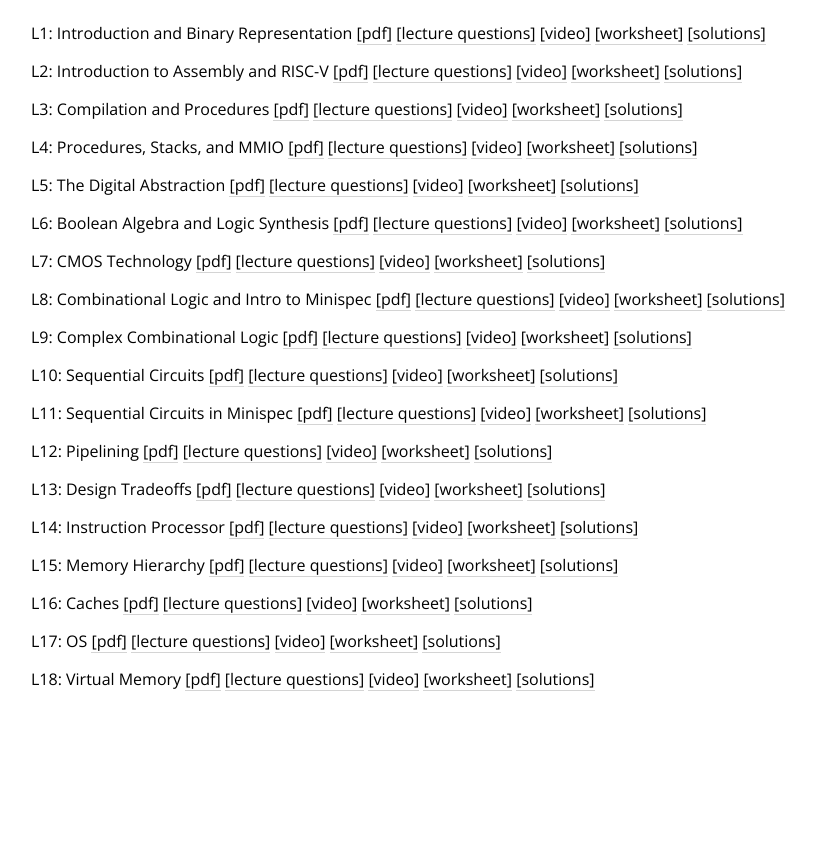
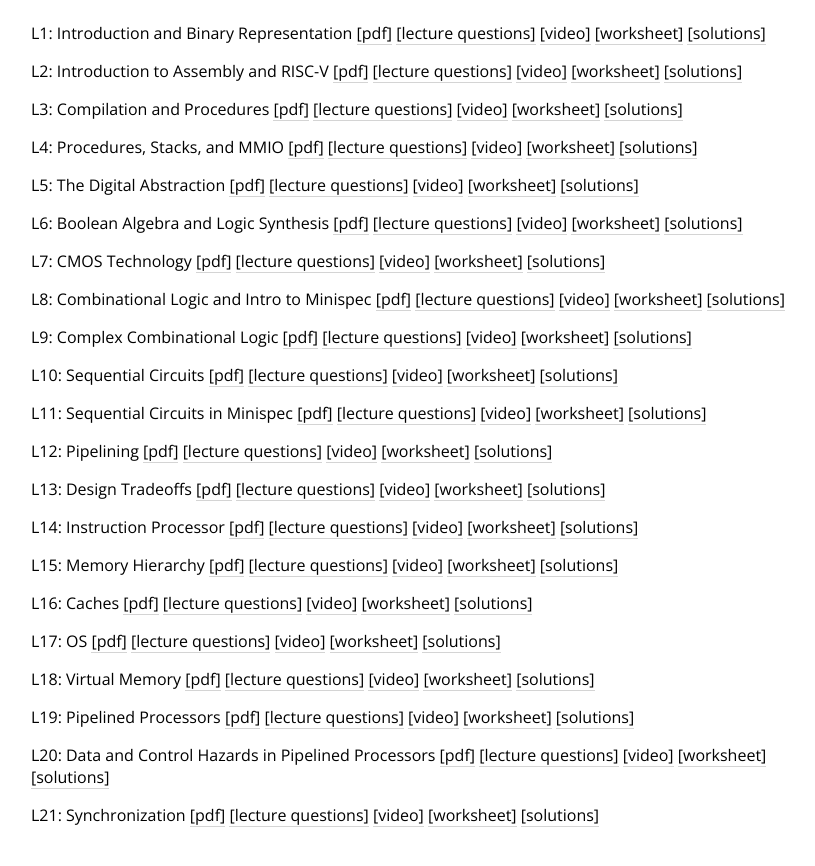
Before and after one commit to chenxuhao/chenxuhao.github.io, a Jekyll site: the page computer-organization/index.html, which Jekyll copies as it is, in a window 1280 px wide and 900 px high, scrolled down 1262 px. Shown: the top 866 px of the window, without its empty margins (249-1064 px from the left). Built offline with Jekyll 4.4.1, drawn with Linux system fonts in a browser that asks for light colours; before the commit the page ends 2026 px from its top, so only the background shows below that.

Commit message:
update computer organization

```diff
--- a/computer-organization/index.html
+++ b/computer-organization/index.html
@@ -143,13 +143,16 @@ worth 20 points.</p>
 <p>L9: Complex Combinational Logic <a href="lectures/L09.pdf">[pdf]</a> <a href="questions/L9">[lecture questions]</a> <a href="https://www.dropbox.com/sh/685rqluhojgtw1i/AAAU_jeQJ0rBOs_QyN4IJ16-a?dl=0&amp;preview=6.004-2022-Mar-08-Tue.mp4">[video]</a> <a href="lectures/L09.worksheet.pdf">[worksheet]</a> <a href="lectures/L09.ws_solutions.pdf">[solutions]</a></p>
 <p>L10: Sequential Circuits <a href="lectures/L10.pdf">[pdf]</a> <a href="questions/L10">[lecture questions]</a> <a href="https://www.dropbox.com/sh/685rqluhojgtw1i/AAAU_jeQJ0rBOs_QyN4IJ16-a?dl=0&amp;preview=6.004-2022-Mar-10-Thu.mp4">[video]</a> <a href="lectures/L10.worksheet.pdf">[worksheet]</a> <a href="lectures/L10.ws_solutions.pdf">[solutions]</a></p>
 <p>L11: Sequential Circuits in Minispec <a href="lectures/L11.pdf">[pdf]</a> <a href="questions/L11">[lecture questions]</a> <a href="https://www.dropbox.com/sh/685rqluhojgtw1i/AAAU_jeQJ0rBOs_QyN4IJ16-a?dl=0&amp;preview=6.004-2022-Mar-15-Tue.mp4">[video]</a> <a href="lectures/L11.worksheet.pdf">[worksheet]</a> <a href="lectures/L11.ws_solutions.pdf">[solutions]</a></p>
-<p>L12: Pipelining <a href="lectures/L12.pdf">[pdf]</a> <a href="lectures/questions/L18">[lecture questions]</a> <a href="">[video]</a> <a href="lectures/L12.worksheet.pdf">[worksheet]</a> <a href="lectures/L12.ws_solutions.pdf">[solutions]</a></p>
-<p>L13: Design Tradeoffs <a href="lectures/L13.pdf">[pdf]</a> <a href="lectures/questions/L18">[lecture questions]</a> <a href="">[video]</a> <a href="lectures/L13.worksheet.pdf">[worksheet]</a> <a href="lectures/L13.ws_solutions.pdf">[solutions]</a></p>
-<p>L14: Instruction Processor <a href="lectures/L14.pdf">[pdf]</a> <a href="lectures/questions/L18">[lecture questions]</a> <a href="">[video]</a> <a href="lectures/L14.worksheet.pdf">[worksheet]</a> <a href="lectures/L14.ws_solutions.pdf">[solutions]</a></p>
-<p>L15: Memory Hierarchy <a href="lectures/L15.pdf">[pdf]</a> <a href="lectures/questions/L18">[lecture questions]</a> <a href="">[video]</a> <a href="lectures/L15.worksheet.pdf">[worksheet]</a> <a href="lectures/L15.ws_solutions.pdf">[solutions]</a></p>
-<p>L16: Caches <a href="lectures/L16.pdf">[pdf]</a> <a href="lectures/questions/L16">[lecture questions]</a> <a href="">[video]</a> <a href="lectures/L16.worksheet.pdf">[worksheet]</a> <a href="lectures/L16.ws_solutions.pdf">[solutions]</a></p>
-<p>L17: OS <a href="lectures/L17.pdf">[pdf]</a> <a href="lectures/questions/L17">[lecture questions]</a> <a href="">[video]</a> <a href="lectures/L17.worksheet.pdf">[worksheet]</a> <a href="lectures/L17.ws_solutions.pdf">[solutions]</a></p>
-<p>L18: Virtual Memory <a href="lectures/L18.pdf">[pdf]</a> <a href="lectures/questions/L18">[lecture questions]</a> <a href="">[video]</a> <a href="lectures/L18.worksheet.pdf">[worksheet]</a> <a href="lectures/L18.ws_solutions.pdf">[solutions]</a></p>
+<p>L12: Pipelining <a href="lectures/L12.pdf">[pdf]</a> <a href="lectures/questions/L18">[lecture questions]</a> <a href="https://www.dropbox.com/sh/685rqluhojgtw1i/AAAU_jeQJ0rBOs_QyN4IJ16-a?dl=0&amp;preview=6.004-2022-Mar-17-Thu.mp4">[video]</a> <a href="lectures/L12.worksheet.pdf">[worksheet]</a> <a href="lectures/L12.ws_solutions.pdf">[solutions]</a></p>
+<p>L13: Design Tradeoffs <a href="lectures/L13.pdf">[pdf]</a> <a href="lectures/questions/L18">[lecture questions]</a> <a href="https://www.dropbox.com/sh/685rqluhojgtw1i/AAAU_jeQJ0rBOs_QyN4IJ16-a?dl=0&amp;preview=6.004-2022-Mar-29-Tue.mp4">[video]</a> <a href="lectures/L13.worksheet.pdf">[worksheet]</a> <a href="lectures/L13.ws_solutions.pdf">[solutions]</a></p>
+<p>L14: Instruction Processor <a href="lectures/L14.pdf">[pdf]</a> <a href="lectures/questions/L18">[lecture questions]</a> <a href="https://www.dropbox.com/sh/685rqluhojgtw1i/AAAU_jeQJ0rBOs_QyN4IJ16-a?dl=0&amp;preview=6.004-2022-Mar-31-Thu.mp4">[video]</a> <a href="lectures/L14.worksheet.pdf">[worksheet]</a> <a href="lectures/L14.ws_solutions.pdf">[solutions]</a></p>
+<p>L15: Memory Hierarchy <a href="lectures/L15.pdf">[pdf]</a> <a href="lectures/questions/L18">[lecture questions]</a> <a href="https://www.dropbox.com/sh/685rqluhojgtw1i/AAAU_jeQJ0rBOs_QyN4IJ16-a?dl=0&amp;preview=6.004-2022-Apr-05-Tue.mp4">[video]</a> <a href="lectures/L15.worksheet.pdf">[worksheet]</a> <a href="lectures/L15.ws_solutions.pdf">[solutions]</a></p>
+<p>L16: Caches <a href="lectures/L16.pdf">[pdf]</a> <a href="lectures/questions/L16">[lecture questions]</a> <a href="https://www.dropbox.com/sh/685rqluhojgtw1i/AAAU_jeQJ0rBOs_QyN4IJ16-a?dl=0&amp;preview=6.004-2022-Apr-07-Thu.mp4">[video]</a> <a href="lectures/L16.worksheet.pdf">[worksheet]</a> <a href="lectures/L16.ws_solutions.pdf">[solutions]</a></p>
+<p>L17: OS <a href="lectures/L17.pdf">[pdf]</a> <a href="lectures/questions/L17">[lecture questions]</a> <a href="https://www.dropbox.com/sh/685rqluhojgtw1i/AAAU_jeQJ0rBOs_QyN4IJ16-a?dl=0&amp;preview=6.004-2022-Apr-12-Tue.mp4">[video]</a> <a href="lectures/L17.worksheet.pdf">[worksheet]</a> <a href="lectures/L17.ws_solutions.pdf">[solutions]</a></p>
+<p>L18: Virtual Memory <a href="lectures/L18.pdf">[pdf]</a> <a href="lectures/questions/L18">[lecture questions]</a> <a href="https://www.dropbox.com/sh/685rqluhojgtw1i/AAAU_jeQJ0rBOs_QyN4IJ16-a?dl=0&amp;preview=6.004-2022-Apr-14-Thu.mp4">[video]</a> <a href="lectures/L18.worksheet.pdf">[worksheet]</a> <a href="lectures/L18.ws_solutions.pdf">[solutions]</a></p>
+<p>L19: Pipelined Processors <a href="lectures/L19.pdf">[pdf]</a> <a href="lectures/questions/L19">[lecture questions]</a> <a href="https://www.dropbox.com/sh/685rqluhojgtw1i/AAAU_jeQJ0rBOs_QyN4IJ16-a?dl=0&amp;preview=6.004-2022-Apr-19-Tue.mp4">[video]</a> <a href="lectures/L19.worksheet.pdf">[worksheet]</a> <a href="lectures/L19.ws_solutions.pdf">[solutions]</a></p>
+<p>L20: Data and Control Hazards in Pipelined Processors <a href="lectures/L20.pdf">[pdf]</a> <a href="lectures/questions/L20">[lecture questions]</a> <a href="https://www.dropbox.com/sh/685rqluhojgtw1i/AAAU_jeQJ0rBOs_QyN4IJ16-a?dl=0&amp;preview=6.004-2022-Apr-21-Thu.mp4">[video]</a> <a href="lectures/L20.worksheet.pdf">[worksheet]</a> <a href="lectures/L20.ws_solutions.pdf">[solutions]</a></p>
+<p>L21: Synchronization <a href="lectures/L21.pdf">[pdf]</a> <a href="lectures/questions/L21">[lecture questions]</a> <a href="https://www.dropbox.com/sh/685rqluhojgtw1i/AAAU_jeQJ0rBOs_QyN4IJ16-a?dl=0&amp;preview=6.004-2022-Apr-26-Tue.mp4">[video]</a> <a href="lectures/L21.worksheet.pdf">[worksheet]</a> <a href="lectures/L21.ws_solutions.pdf">[solutions]</a></p>
 
 </div>
 </body>
```
Also changed, not shown: 7 other files.
